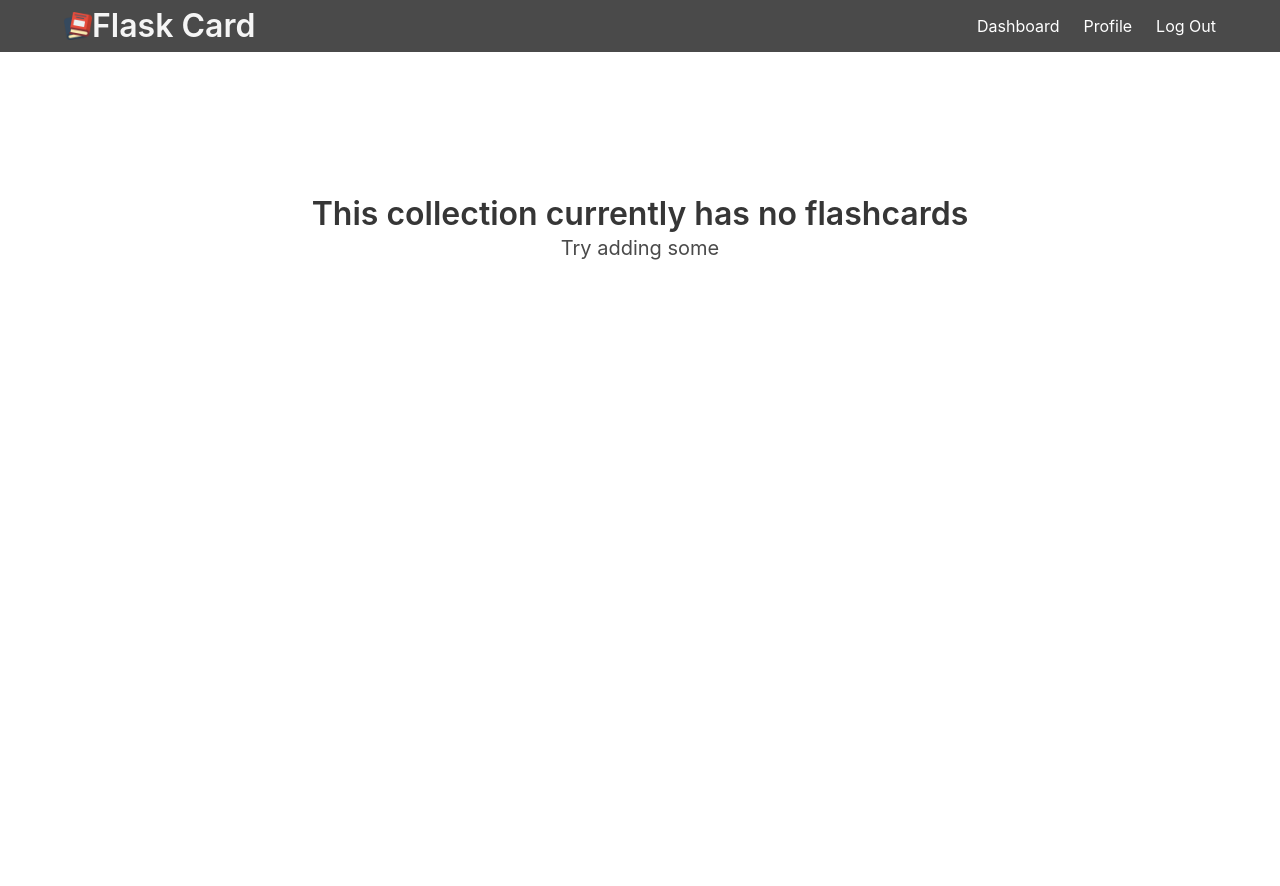
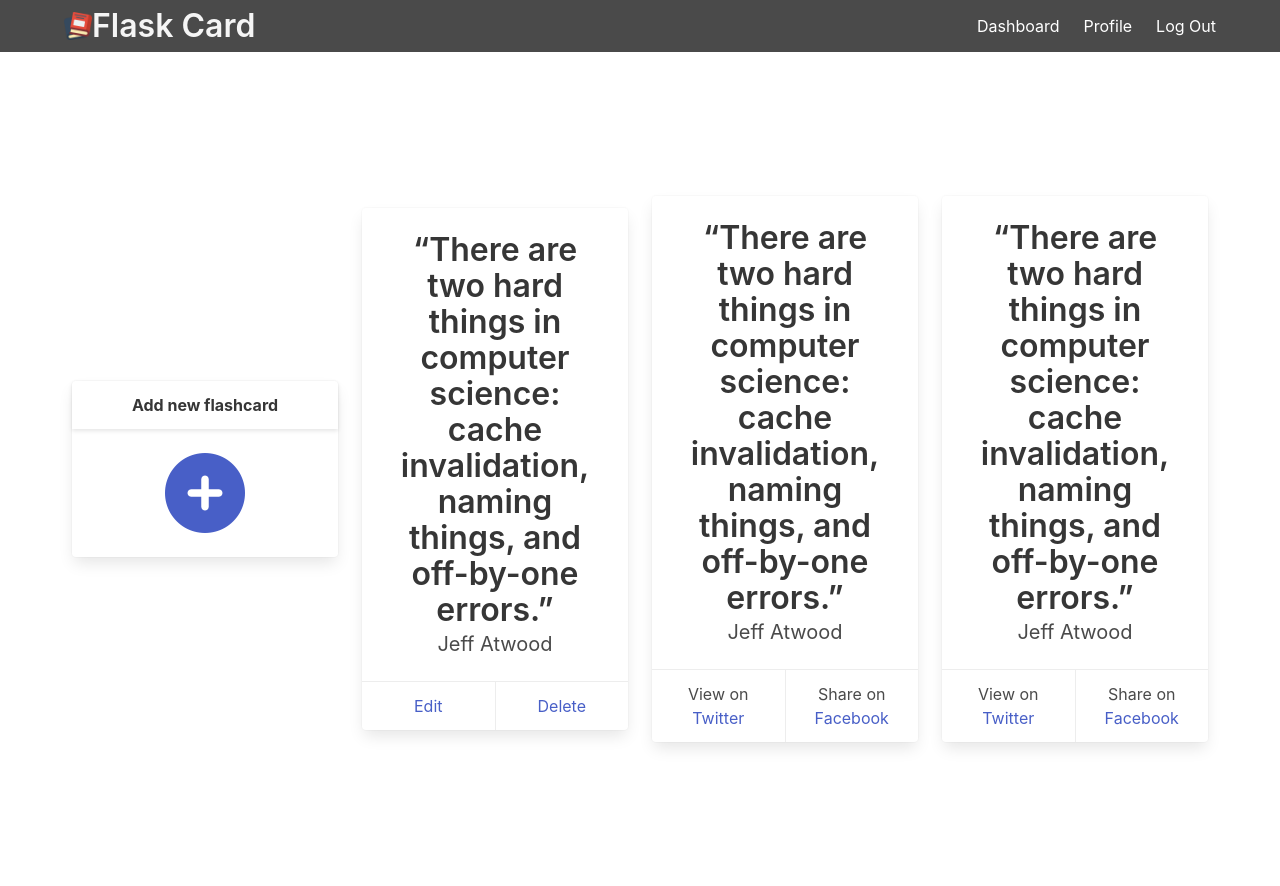
Before and after one commit to gianghta/Flask-Card, a Flask app: template flask_card/templates/flashcardboard.html in a window 1280 px wide. Before the commit the page ends 260 px from the top, so only its background shows below. Run offline with Flask 2, Linux system fonts and the light colour scheme; the template is opened without the code that fills it: values that come from a table or form of the project are taken from there, others are empty; the visitor is signed in with stand-in values (Sample User, id 1); parts of the project's set-up code (start-up, migrations or seed data) failed here and were passed over; some libraries are stand-ins or nearby versions.

Commit message:
Migrate db. Add flashcard dashboard

```diff
--- a/flask_card/main/form.py
+++ b/flask_card/main/form.py
@@ -15,3 +15,8 @@ class FlashcardCollectionEditForm(FlaskForm):
     name = StringField("Collection name", validators=[DataRequired()])
     description = TextAreaField("Description", validators=[Length(min=10, max=256)])
     submit = SubmitField("Save")
+
+class FlashcardForm(FlaskForm):
+    question = StringField("Question", validators=[DataRequired()])
+    answer = TextAreaField("Answer", validators=[DataRequired() ,Length(min=10)])
+    submit = SubmitField("Create")
--- a/flask_card/models/categories.py
+++ b/flask_card/models/categories.py
@@ -5,7 +5,7 @@ class Category(db.Model):
     __tablename__ = "category"
     id = db.Column(db.Integer, primary_key=True)
     name = db.Column(db.String(64), index=True)
-    collections = db.relationship("Collection", backref="category", lazy="dynamic")
+    collections = db.relationship("Collection", cascade="all,delete", backref="category", lazy="dynamic")
     user_id = db.Column(db.Integer, db.ForeignKey("user.id"))
 
     def __init__(self, name):
--- a/flask_card/models/collections.py
+++ b/flask_card/models/collections.py
@@ -10,7 +10,7 @@ class Collection(db.Model):
     timestamp = db.Column(db.DateTime, index=True, default=datetime.utcnow)
     user_id = db.Column(db.Integer, db.ForeignKey("user.id"), nullable=False)
     category_id = db.Column(db.Integer, db.ForeignKey("category.id"))
-    flashcards = db.relationship("Flashcard", backref="collection", lazy="dynamic")
+    flashcards = db.relationship("Flashcard", cascade="all,delete", backref="collection", lazy="dynamic")
 
     def __init__(self, name, description):
         self.name = name
--- a/flask_card/models/flashcards.py
+++ b/flask_card/models/flashcards.py
@@ -6,8 +6,6 @@ class Flashcard(db.Model):
     id = db.Column(db.Integer, primary_key=True)
     question = db.Column(db.Text)
     answer = db.Column(db.Text)
-    right_answered = db.Column(db.Boolean, default=False)
-    wrong_answered = db.Column(db.Boolean, default=False)
     collection_id = db.Column(db.Integer, db.ForeignKey("collection.id"))
 
     def __repr__(self):
--- a/flask_card/templates/base.html
+++ b/flask_card/templates/base.html
@@ -72,15 +72,6 @@
             }
         });
     </script>
-    <script>
-        $("#showModal").click(function() {
-            $(".modal").addClass("is-active");
-        });
-
-        $(".delete").click(function() {
-            $(".modal").removeClass("is-active");
-        });
-    </script>
     {% block script %}
     {% endblock %}
 </body>
--- a/flask_card/templates/flashcardboard.html
+++ b/flask_card/templates/flashcardboard.html
@@ -4,11 +4,141 @@
 <section class="section is-medium">
     <div class="container">
       <div class="columns is-vcentered">
-        <div class="column has-text-centered">
-          <h1 class="title">This collection currently has no flashcards</h1>
-          <p class="subtitle">Try adding some</p>
+          <div class="column has-text-centered is-one-third-tablet is-3-desktop">
+            <div class="card">
+                <header class="card-header">
+                  <p class="card-header-title is-centered">
+                      Add new flashcard
+                  </p>
+                </header>
+                <div class="card-content">
+                  <div class="content has-text-centered" style="color: dodgerblue;">
+                    <a href="#" id="showModal">
+                      <i class="fas fa-plus-circle fa-5x"></i>
+                    </a>
+                  </div>
+                </div>
+            </div>
+          </div>
+        <div class="column has-text-centered is-one-third-tablet is-3-desktop">
+            <div class="card">
+                <div class="card-content">
+                  <p class="title">
+                    “There are two hard things in computer science: cache invalidation, naming things, and off-by-one errors.”
+                  </p>
+                  <p class="subtitle">
+                    Jeff Atwood
+                  </p>
+                </div>
+                <footer class="card-footer">
+                  <p class="card-footer-item">
+                    <span>
+                        <a href="https://twitter.com/codinghorror/status/506010907021828096">Edit</a>
+                    </span>
+                  </p>
+                  <p class="card-footer-item">
+                    <span>
+                        <a href="#">Delete</a>
+                    </span>
+                  </p>
+                </footer>
+            </div>
+        </div>
+        <div class="column has-text-centered is-one-third-tablet is-3-desktop">
+            <div class="card">
+                <div class="card-content">
+                  <p class="title">
+                    “There are two hard things in computer science: cache invalidation, naming things, and off-by-one errors.”
+                  </p>
+                  <p class="subtitle">
+                    Jeff Atwood
+                  </p>
+                </div>
+                <footer class="card-footer">
+                  <p class="card-footer-item">
+                    <span>
+                      View on <a href="https://twitter.com/codinghorror/status/506010907021828096">Twitter</a>
+                    </span>
+                  </p>
+                  <p class="card-footer-item">
+                    <span>
+                      Share on <a href="#">Facebook</a>
+                    </span>
+                  </p>
+                </footer>
+            </div>
+        </div>
+        <div class="column has-text-centered is-one-third-tablet is-3-desktop">
+            <div class="card">
+                <div class="card-content">
+                  <p class="title">
+                    “There are two hard things in computer science: cache invalidation, naming things, and off-by-one errors.”
+                  </p>
+                  <p class="subtitle">
+                    Jeff Atwood
+                  </p>
+                </div>
+                <footer class="card-footer">
+                  <p class="card-footer-item">
+                    <span>
+                      View on <a href="https://twitter.com/codinghorror/status/506010907021828096">Twitter</a>
+                    </span>
+                  </p>
+                  <p class="card-footer-item">
+                    <span>
+                      Share on <a href="#">Facebook</a>
+                    </span>
+                  </p>
+                </footer>
+            </div>
         </div>
       </div>
     </div>
 </section>
+
+<!-- Form to add a new collection -->
+<div class="modal">
+  <div class="modal-background"></div>
+  <div class="modal-card">
+    <header class="modal-card-head">
+      <p class="modal-card-title">Collection Information</p>
+      <button class="delete" aria-label="close"></button>
+    </header>
+    <form method="POST">
+      {{form.hidden_tag()}}
+      <section class="modal-card-body">
+        <!-- Content ... -->
+        <div class="field">
+          <label class="label">{{form.question.label}}</label>
+          <div class="control">
+            {{form.question(class_="input", type="text", placeholder="e.g Quiz on Algorithms")}}
+          </div>
+        </div>
+
+        <div class="field">
+          <label class="label">{{form.answer.label}}</label>
+          <div class="control">
+            {{form.answer(class_="textarea", placeholder="e.g Hello World")}}
+          </div>
+        </div>
+      </section>
+      <footer class="modal-card-foot">
+        <!-- <button class="button is-success">Create</button> -->
+        {{form.submit(class_="button is-success")}}
+      </footer>
+  </form>
+  </div>
+</div>
 {% endblock %}
+
+{% block script %}
+<script>
+    $("#showModal").click(function() {
+        $(".modal").addClass("is-active");
+    });
+
+    $(".delete").click(function() {
+        $(".modal").removeClass("is-active");
+    });
+</script>
+{% endblock %}
```
Also changed, not shown: flask_card/main/views.py (+6 -4 lines), flask_card/templates/dashboard.html (+11 -2 lines), migrations/versions/ee9a5cae3684_remove_flashcard_column.py (added, +30 -0 lines).
